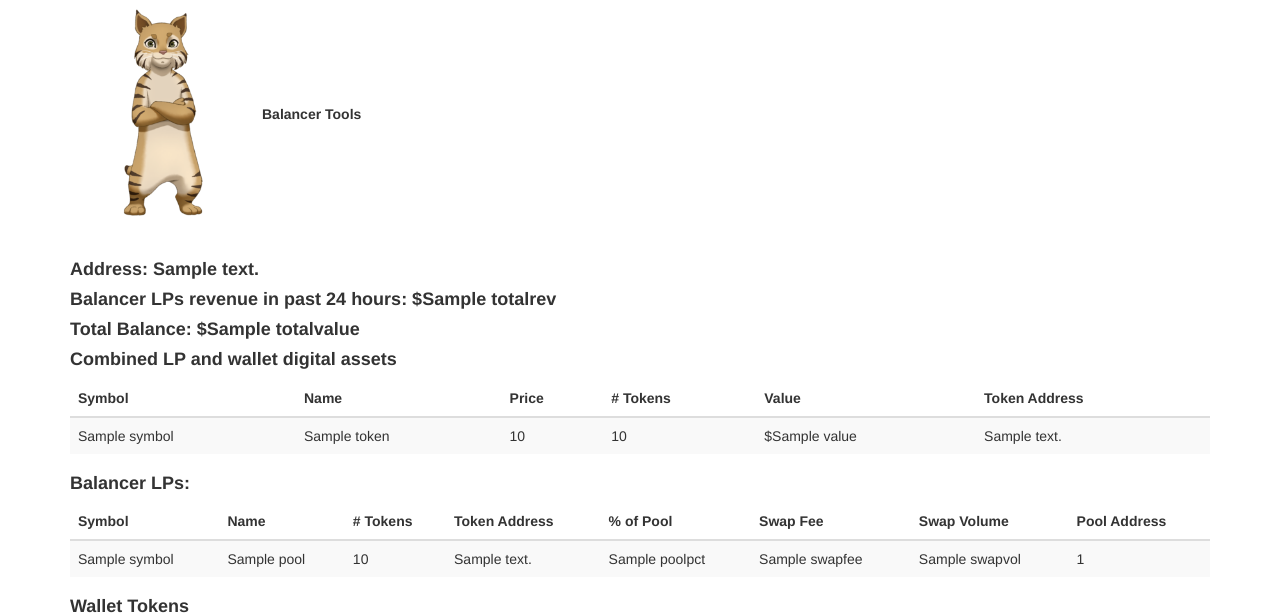
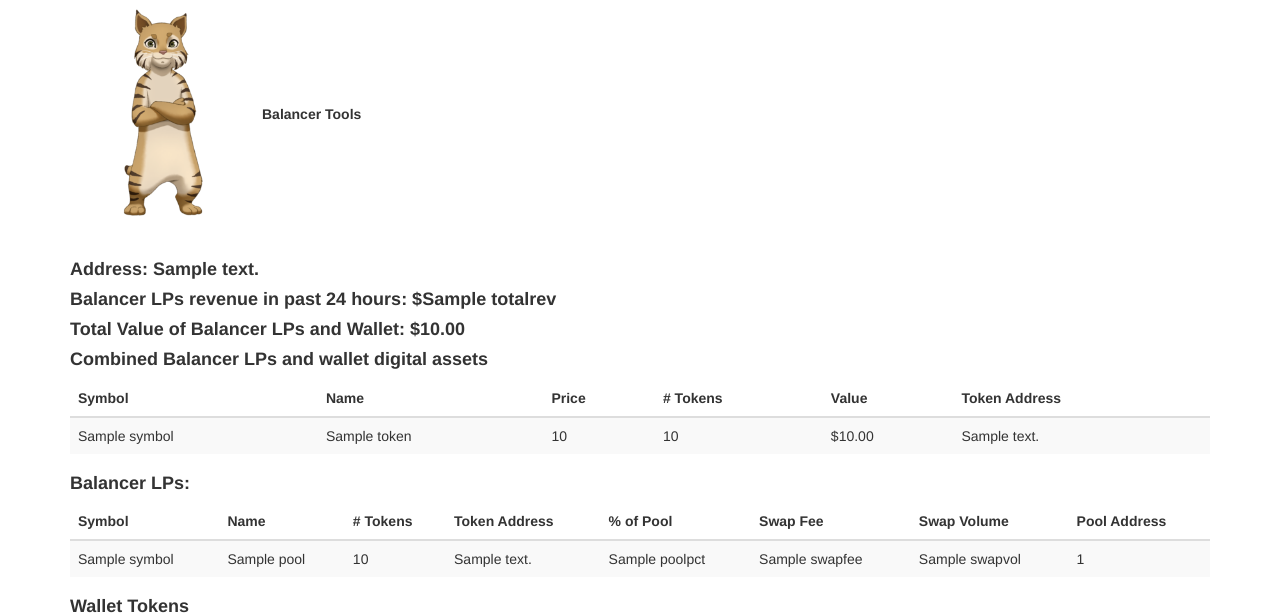
Before and after one commit to rivendale/baltools, a Flask app: template app/templates/ethaddress.html in a window 1280 px wide. Shown: the top 615 px of the page. Run offline with Flask 2, Linux system fonts and the light colour scheme; the template is opened without the code that fills it: most values are stand-ins (such as "Sample title", 1, 10 or a date in 2020); some libraries are stand-ins or nearby versions.

Commit message:
updated formatting for template

```diff
--- a/app/routes.py
+++ b/app/routes.py
@@ -50,4 +50,4 @@ def ethaddress(ethaddress):
         totalvalue = result3[1]
         # Combine Wallet ERC-21 tokens and Balancer Liquidity Pools
 
-    return render_template('ethaddress.html', pools=pools,totalrev=totalrev, walletassets=walletassets,address=ethaddress,totalvalue=str(totalvalue),totaltokens=totaltokens )
+    return render_template('ethaddress.html', pools=pools,totalrev=totalrev, walletassets=walletassets,address=ethaddress,totalvalue=totalvalue,totaltokens=totaltokens )
--- a/app/templates/ethaddress.html
+++ b/app/templates/ethaddress.html
@@ -18,11 +18,11 @@
 {% endif %}
 
 {% if totalvalue %}
-<h4><b>Total Balance: ${{totalvalue}}</b></h4>
+<h4><b>Total Value of Balancer LPs and Wallet: {{ "${:,.2f}".format(totalvalue)}}</b></h4>
 {% endif %}
 
 {% if totaltokens %}
-<h4><b>Combined LP and wallet digital assets</b></h4>
+<h4><b>Combined Balancer LPs and wallet digital assets</b></h4>
 
 <table class="table table-striped">
     <thead>
@@ -42,7 +42,7 @@
           <td>{{ token.name}}</td>
           <td>{{ token.price}}</td>
           <td>{{ token.qty }}</td>
-          <td>${{ token.value}}</td>
+          <td>{{ "${:,.2f}".format(token.sortval)}}</td>
           <td>{{ token.tokenaddress }}</td>
       </tr>
      {% endfor %}
```
